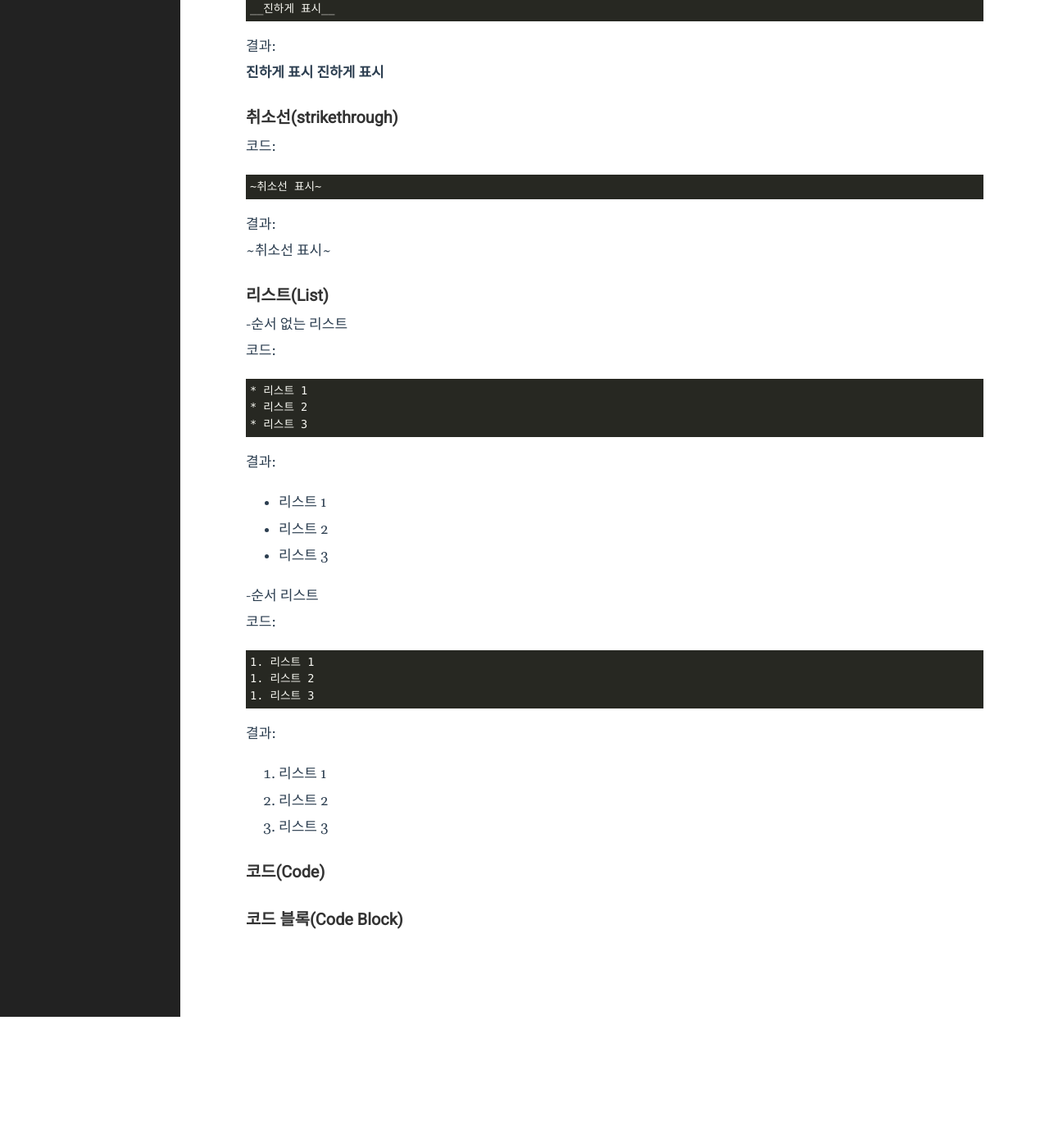
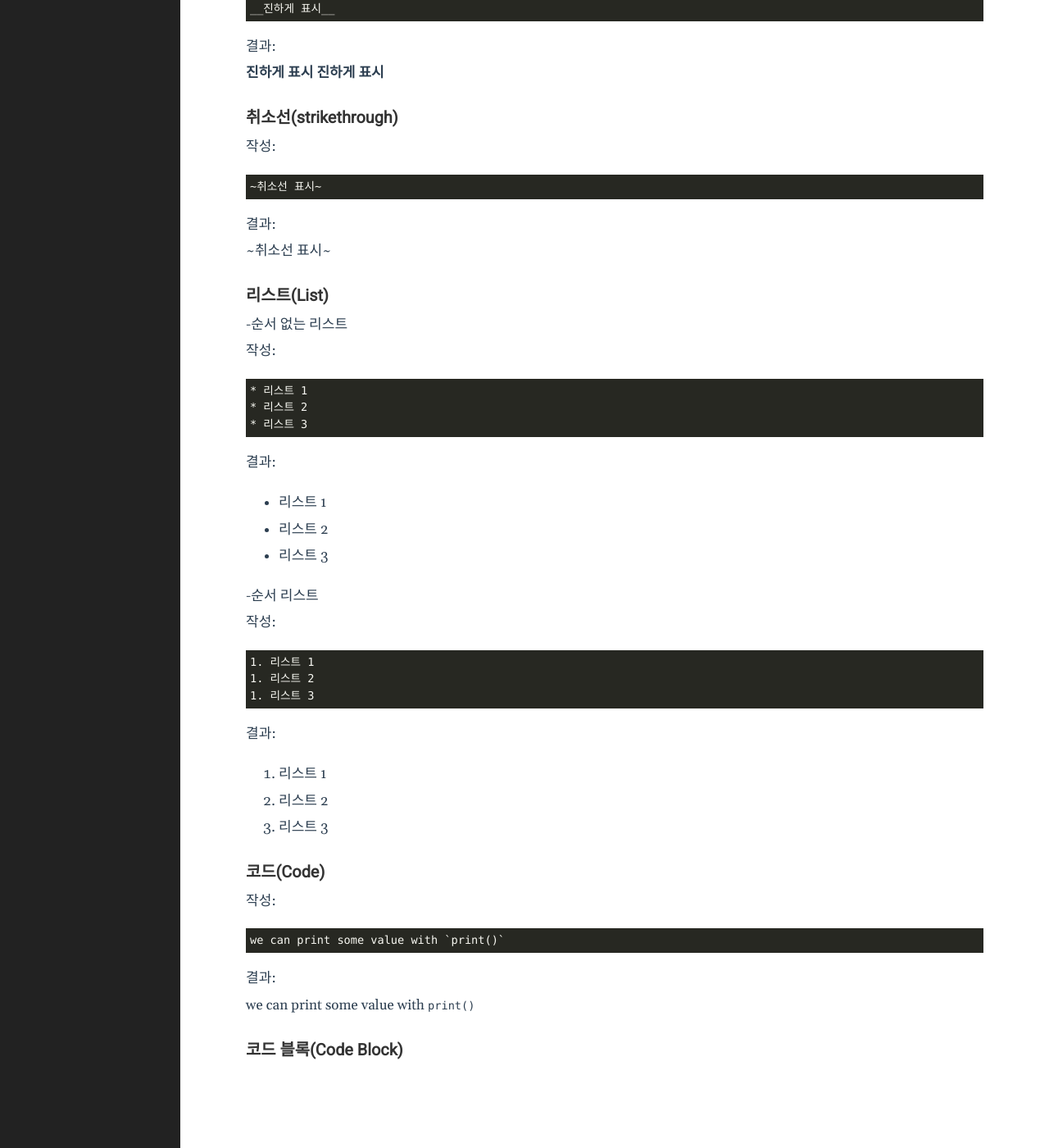
Before and after one commit to eun031006/eun031006.github.io, a Jekyll site: the page built from _posts/2022-11-29-Markdown.md, in a window 1280 px wide and 1400 px high, scrolled down 1328 px. Shown: the whole window at 82% size. Built offline with Jekyll 4.4.1, drawn with Linux system fonts in a browser that asks for light colours; before the commit the page ends 2568 px from its top, so only the background shows below that; part of the change alters nothing that is shown.

Commit message:
Update 2022-11-29-Markdown.md

````diff
--- a/_posts/2022-11-29-Markdown.md
+++ b/_posts/2022-11-29-Markdown.md
@@ -12,7 +12,7 @@ categories: jekyll update
 
 ### 제목(Header)
 
-코드:
+작성:
 ```
 # Header 1
 ## Header 2
@@ -32,7 +32,7 @@ categories: jekyll update
 
 ### 기울임체(Italic)
 
-코드:
+작성:
 ```
 *기울여 표시*
 _기울여 표시_
@@ -45,7 +45,7 @@ _기울여 표시_
 
 ### 강조체(Bold)
 
-코드:
+작성:
 ```
 **진하게 표시**
 __진하게 표시__
@@ -58,7 +58,7 @@ __진하게 표시__
 
 ### 취소선(strikethrough)
 
-코드:
+작성:
 ```
 ~취소선 표시~
 ```
@@ -70,7 +70,7 @@ __진하게 표시__
 ### 리스트(List)
 -순서 없는 리스트
 
-코드:
+작성:
 ```
 * 리스트 1
 * 리스트 2
@@ -84,7 +84,7 @@ __진하게 표시__
 
 -순서 리스트
 
-코드:
+작성:
 ```
 1. 리스트 1
 1. 리스트 2
@@ -98,4 +98,13 @@ __진하게 표시__
 
 ### 코드(Code)
 
+작성:
+```
+we can print some value with `print()`
+```
+
+결과:
+
+we can print some value with `print()`
+
 ### 코드 블록(Code Block)
````
